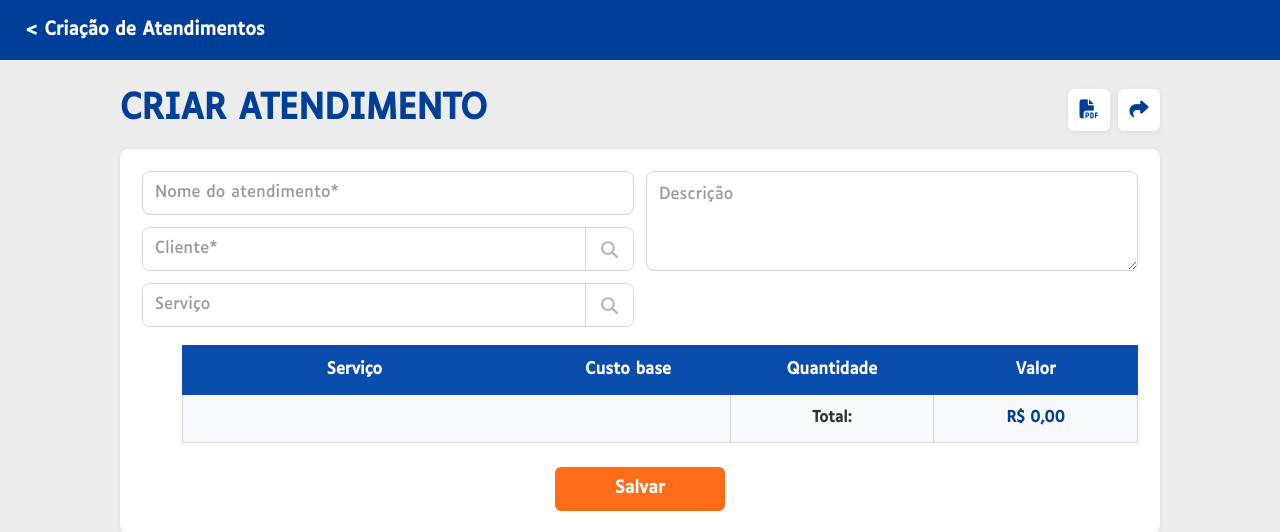
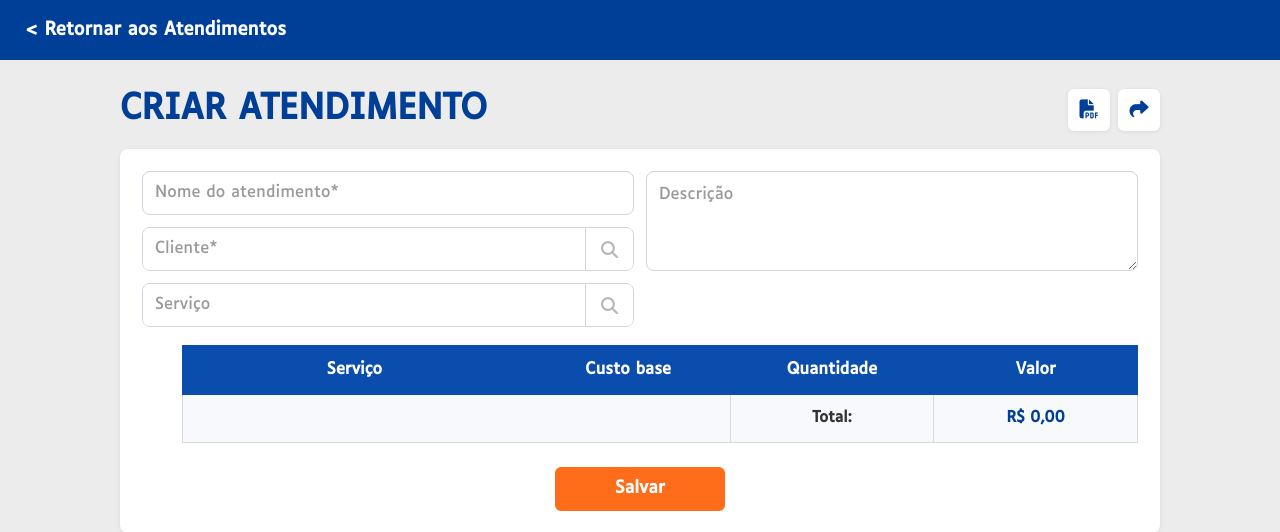
Before and after one commit to WashingtonVitor0812/TCC_BLK, a Flask app: page /criar_atendimentos in a window 1280 px wide. Shown: the top 532 px of the page. Run offline with Flask 3, Linux system fonts and the light colour scheme; the visitor is signed in with stand-in values (Sample User, id 1); data that the repository does not hold is empty; some libraries are stand-ins or nearby versions.

Commit message:
Alteração de nome na Tela de Criação de Atendimentos

```diff
--- a/tcc/templates/criar_atendimentos.html
+++ b/tcc/templates/criar_atendimentos.html
@@ -52,7 +52,7 @@
     <header class="creation-header">
 
         <a href="{{ url_for('atendimentos') }}">
-            &lt; Criação de Atendimentos
+            &lt; Retornar aos Atendimentos
         </a>
 
     </header>
```
